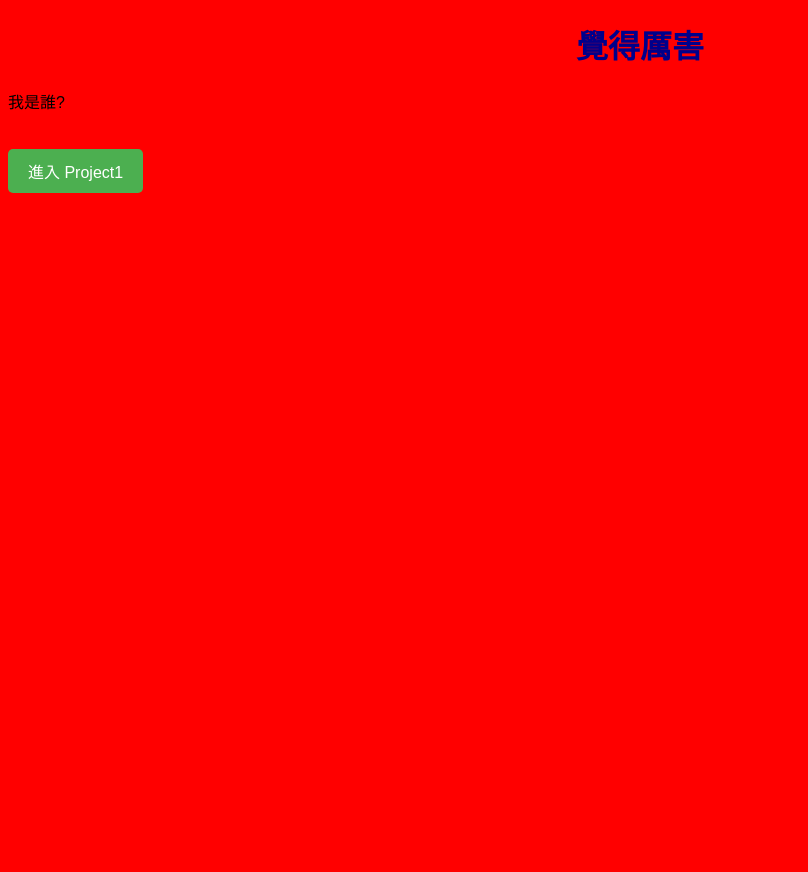
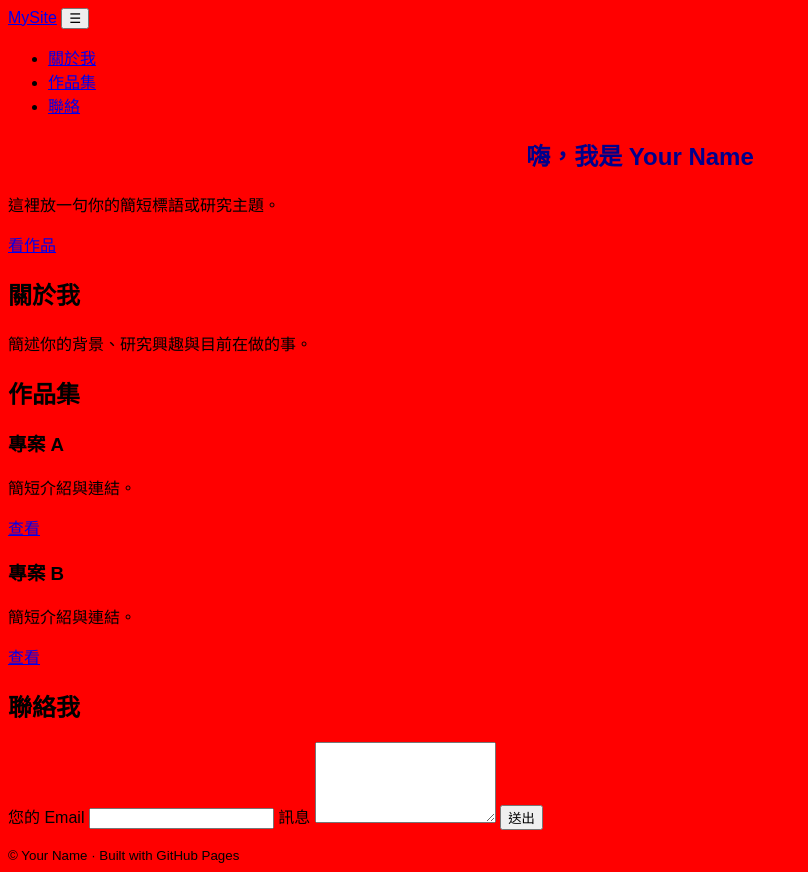
Before and after one commit to ostrich0324/ostrich0324.github.io, a plain HTML site: page index.html in a window 1280 px wide. Shown: the whole page, without its empty margins (0-808 px from the left). Before the commit the page ends 800 px from the top, so only its background shows below. Drawn offline with Linux system fonts and the light colour scheme.

Commit message:
Update index.html

```diff
--- a/index.html
+++ b/index.html
@@ -1,13 +1,72 @@
 <!DOCTYPE html>
-<html>
-  <head>
-    <meta charset="utf-8">
-    <title>Hello, My name is William</title>
-    <link rel="stylesheet" href="styles.css">
-  </head>
-  <body>
-    <h1 class="h1">覺得厲害</h1>
-    <p class="body">我是誰?</p>
-    <a href="./project1/" class="button-link">進入 Project1</a>
-  </body>
+<html lang="zh-Hant">
+<head>
+  <meta charset="utf-8" />
+  <meta name="viewport" content="width=device-width, initial-scale=1" />
+  <title>我的個人網站</title>
+  <meta name="description" content="個人簡介、作品集與聯絡方式" />
+  <link rel="preconnect" href="https://fonts.gstatic.com" crossorigin>
+  <link href="styles.css" rel="stylesheet" />
+  <script defer src="script.js"></script>
+</head>
+<body>
+  <header class="site-header">
+    <nav class="nav">
+      <a class="logo" href="/">MySite</a>
+      <button id="menuBtn" class="menu-btn" aria-label="開啟選單">☰</button>
+      <ul id="navList" class="nav-list">
+        <li><a href="#about">關於我</a></li>
+        <li><a href="#projects">作品集</a></li>
+        <li><a href="#contact">聯絡</a></li>
+      </ul>
+    </nav>
+    <section class="hero">
+      <h1>嗨，我是 Your Name</h1>
+      <p>這裡放一句你的簡短標語或研究主題。</p>
+      <a class="btn" href="#projects">看作品</a>
+    </section>
+  </header>
+
+  <main>
+    <section id="about" class="section">
+      <h2>關於我</h2>
+      <p>簡述你的背景、研究興趣與目前在做的事。</p>
+    </section>
+
+    <section id="projects" class="section">
+      <h2>作品集</h2>
+      <div class="grid">
+        <article class="card">
+          <h3>專案 A</h3>
+          <p>簡短介紹與連結。</p>
+          <a class="link" href="#" target="_blank" rel="noopener">查看</a>
+        </article>
+        <article class="card">
+          <h3>專案 B</h3>
+          <p>簡短介紹與連結。</p>
+          <a class="link" href="#" target="_blank" rel="noopener">查看</a>
+        </article>
+      </div>
+    </section>
+
+    <section id="contact" class="section">
+      <h2>聯絡我</h2>
+      <!-- GitHub Pages 不支援 PHP，這裡示範用 Formspree 或你自己的 API -->
+      <form id="contactForm">
+        <label>您的 Email
+          <input type="email" name="email" required />
+        </label>
+        <label>訊息
+          <textarea name="message" rows="5" required></textarea>
+        </label>
+        <button class="btn" type="submit">送出</button>
+        <p id="formMsg" class="form-msg" aria-live="polite"></p>
+      </form>
+    </section>
+  </main>
+
+  <footer class="site-footer">
+    <small>© <span id="year"></span> Your Name · Built with GitHub Pages</small>
+  </footer>
+</body>
 </html>
```
